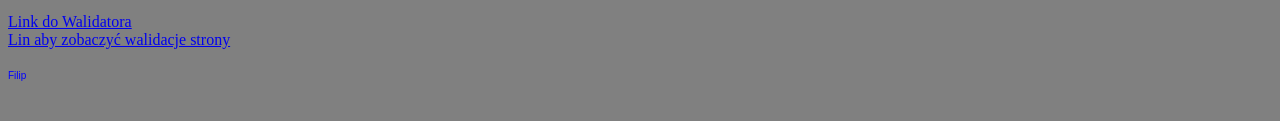
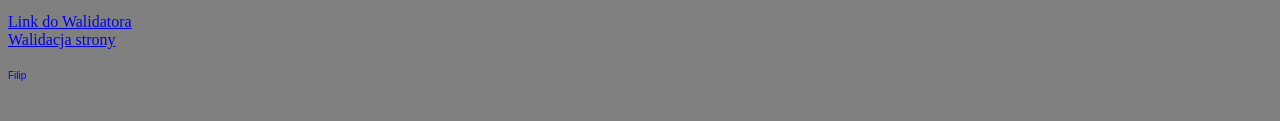
Before and after one commit to sercamembert/Filipmaszota, a plain HTML site: page index.html in a window 1280 px wide. Shown: the part 171-292 px from the top of the page. Drawn offline with Linux system fonts and the light colour scheme.

Commit message:
Update index.html

```diff
--- a/index.html
+++ b/index.html
@@ -25,7 +25,7 @@
 Walidatory stały się na tyle popularną usługą, że niektóre z nich ewoluowały w multiwalidatory przeprowadzające kilka wariantów walidacji jednocześnie.</p>
 <a href="https://validator.w3.org/">Link do Walidatora</a>
 <br>
-<a href="walidacja_maszota.html">Lin aby zobaczyć walidacje strony<a/>
+<a href="walidacja_maszota.html">Walidacja strony<a/>
 
 <p><font color="blue" size="1" face="Arial"> Filip </font> </p> <br>
 <p><font color="blue" size="2" face="Arial"> Filip </font> </p> <br>
```
